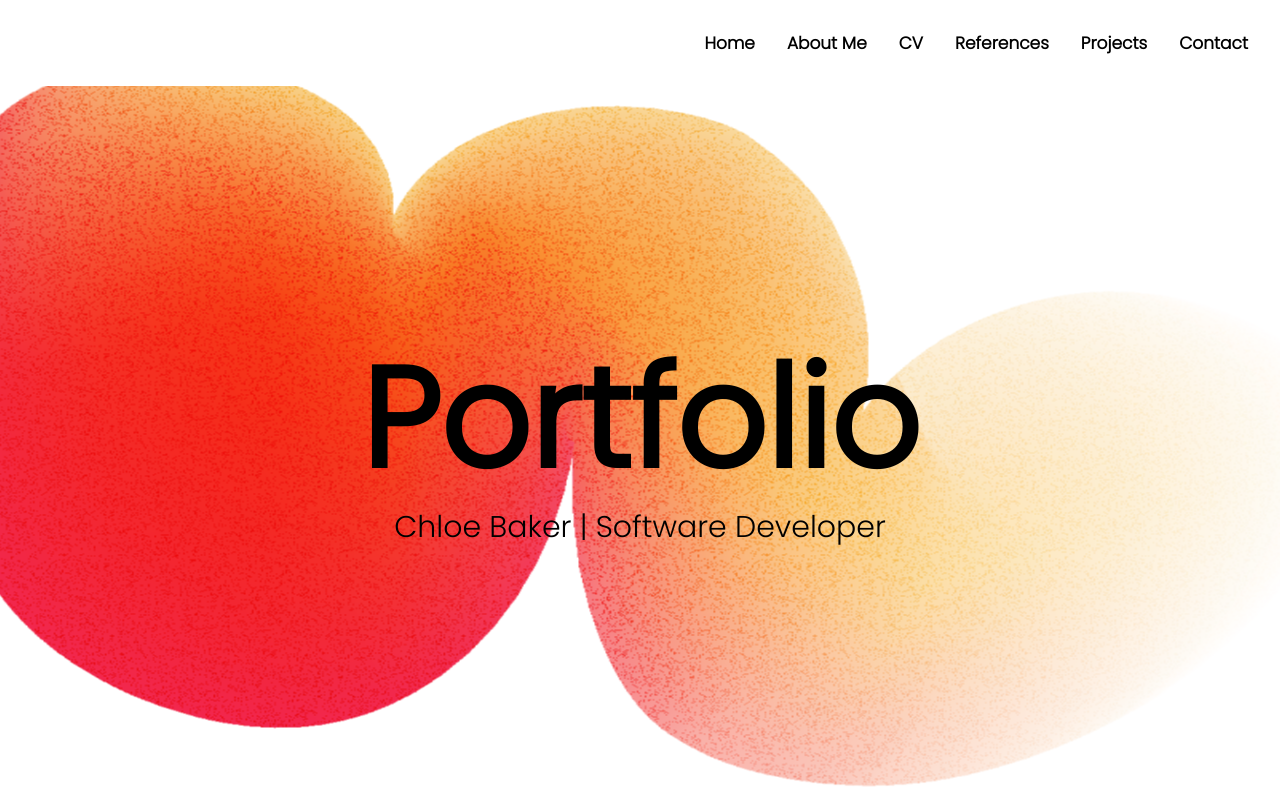
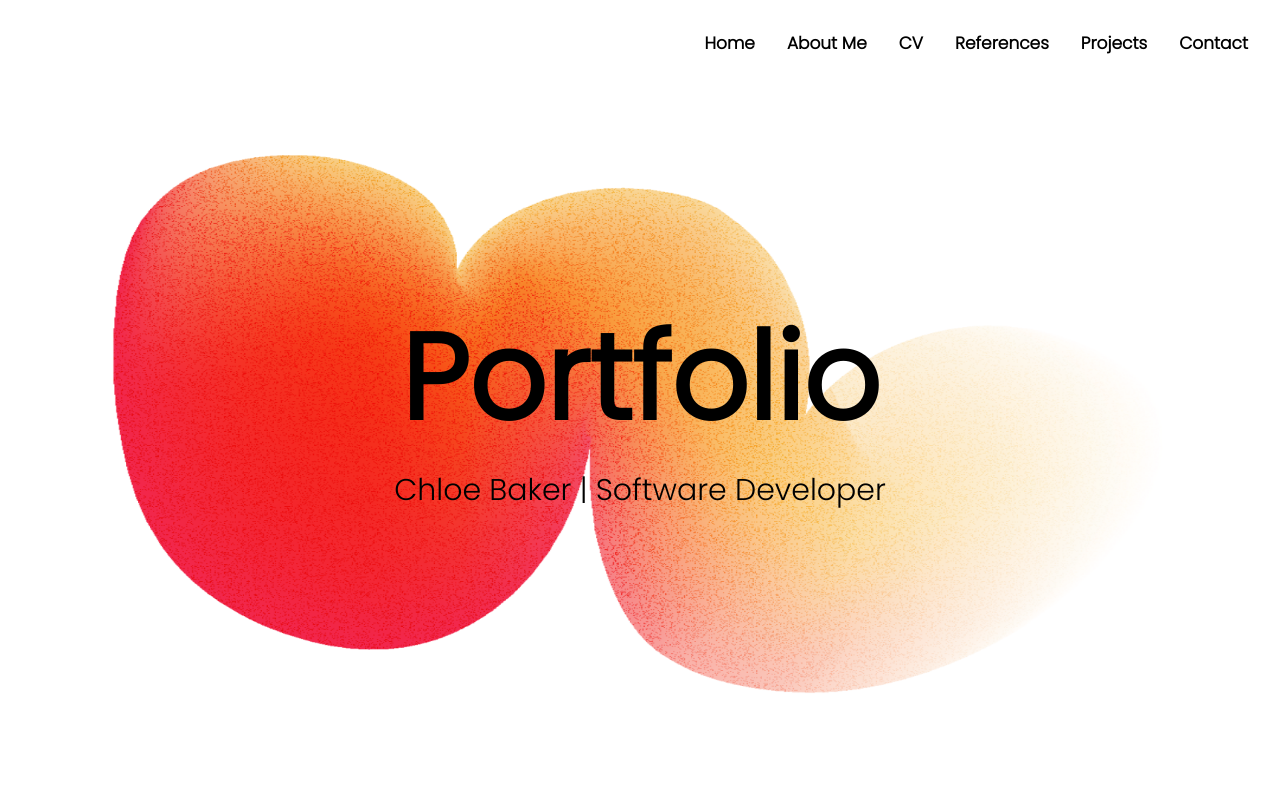
Before and after one commit to chhhloeeee/digital-portfolio, a React (Create React App) app: page / in a window 1280 px wide. Shown: the top 800 px of the page. Built offline with nearby package versions, Linux system fonts and the light colour scheme.

Commit message:
fix: header sizing

```diff
--- a/src/components/Header.tsx
+++ b/src/components/Header.tsx
@@ -16,21 +16,48 @@ const Header = ({ className, id }: HeaderProps) => {
 };
 
 const StyledHeader = styled(Header)`
-  min-height: 100vh;
+  height: 100vh;
   display: flex;
   flex-direction: column;
   align-items: center;
   justify-content: center;
   color: black;
-  font-size: 70px;
   background-image: url(${OrgangeGradient});
   background-repeat: no-repeat;
   background-position: center;
+  background-size: contain;
   padding-bottom: 3rem;
+  h1 {
+    font-size: 120px;
+    margin: 0;
+  }
   p {
     font-family: "Poppins", sans-serif;
     font-size: 30px;
-    margin-top: -7rem;
+    margin: 0;
+  }
+  @media (max-width: 1000px) {
+    background-size: cover;
+    h1 {
+      font-size: 90px;
+    }
+  }
+  @media (max-width: 750px) {
+    h1 {
+      font-size: 80px;
+    }
+    p {
+      font-size: 25px;
+    }
+  }
+  @media (max-width: 450px) {
+    padding-top: 1rem;
+    h1 {
+      font-size: 60px;
+    }
+    p {
+      font-size: 20px;
+    }
   }
 `;
 
```
